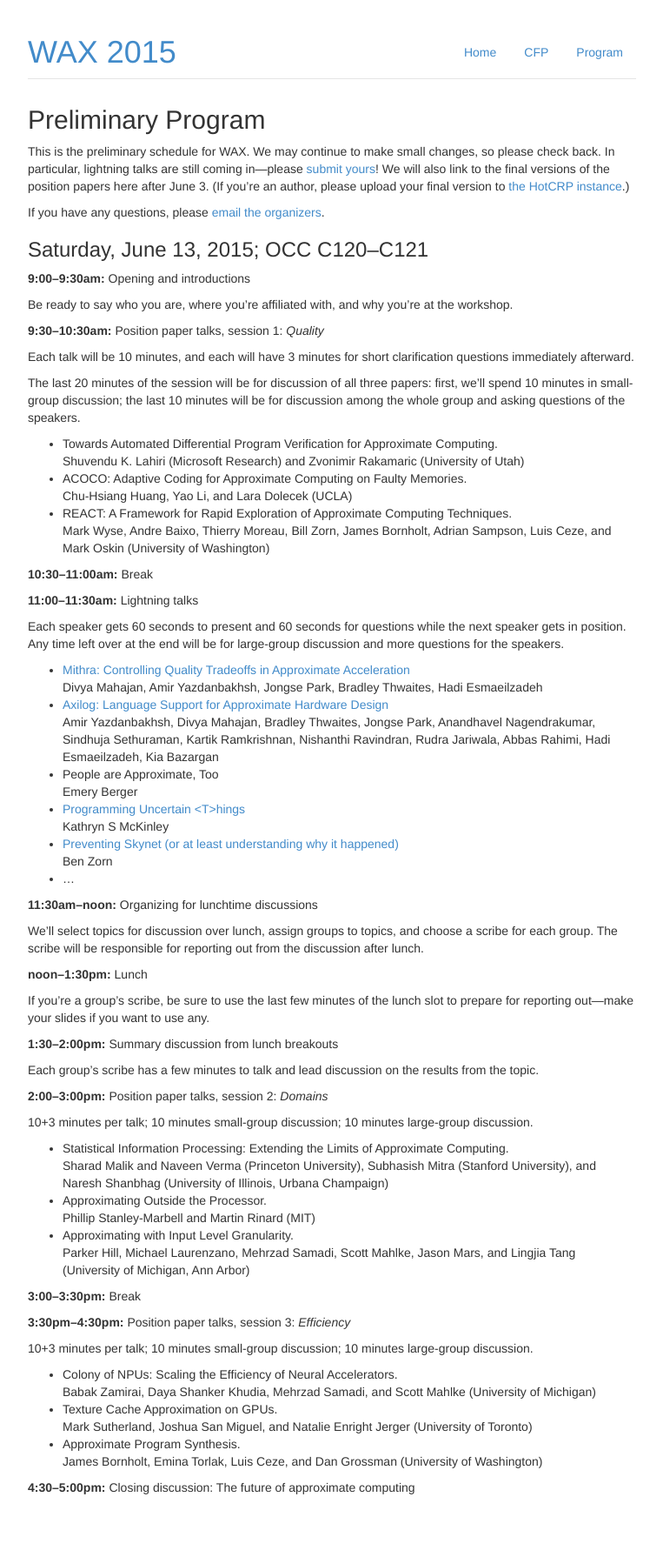
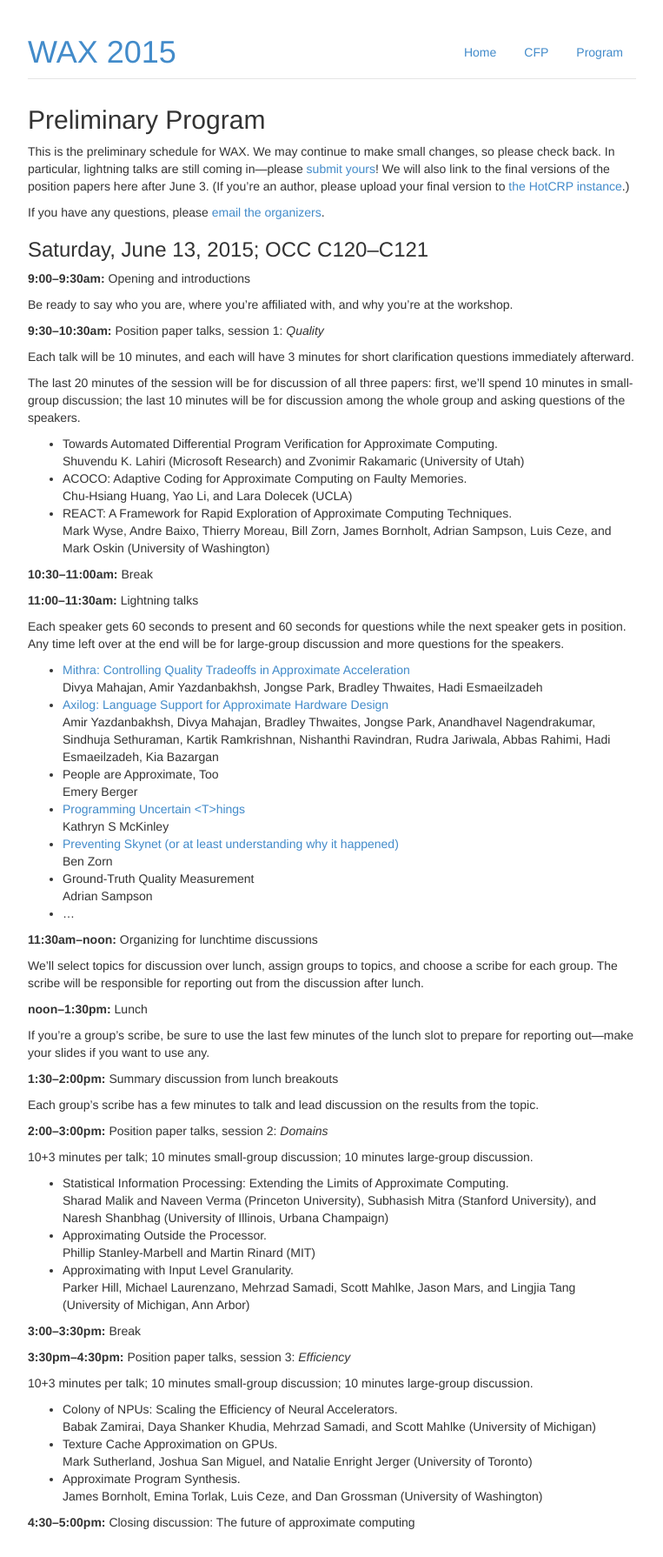
Before and after one commit to uwsampa/sampa-public, a Jekyll site: the page built from wax2015/program.md, in a window 1280 px wide. Shown: the whole page at 87% size, without its empty margins (258-1021 px from the left). Built offline with Jekyll 4.4.1, drawn with Linux system fonts in a browser that asks for light colours; Markdown is read by kramdown in place of the engine named in the settings; before the commit the page ends 1750 px from its top, so only the background shows below that.

Commit message:
Making up a lightning talk for myself

```diff
--- a/wax2015/program.md
+++ b/wax2015/program.md
@@ -55,6 +55,8 @@ Each speaker gets 60 seconds to present and 60 seconds for questions while the n
     Kathryn S McKinley
   * [Preventing Skynet (or at least understanding why it happened)](lightning/zorn.pdf)
     Ben Zorn
+  * Ground-Truth Quality Measurement
+    Adrian Sampson
   * ...
 
 **11:30am--noon:** Organizing for lunchtime discussions
```
